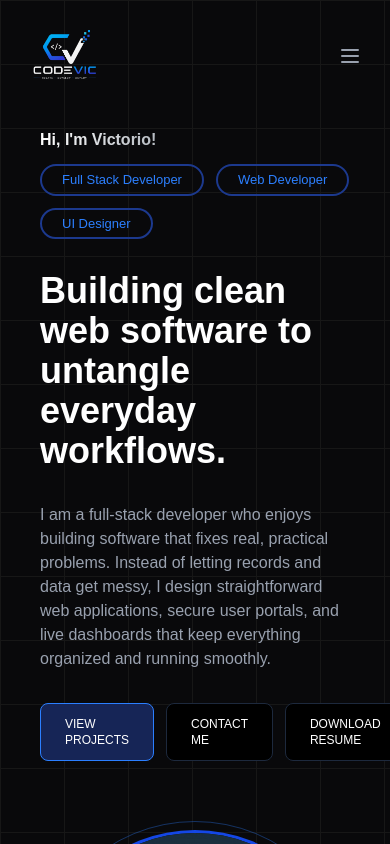
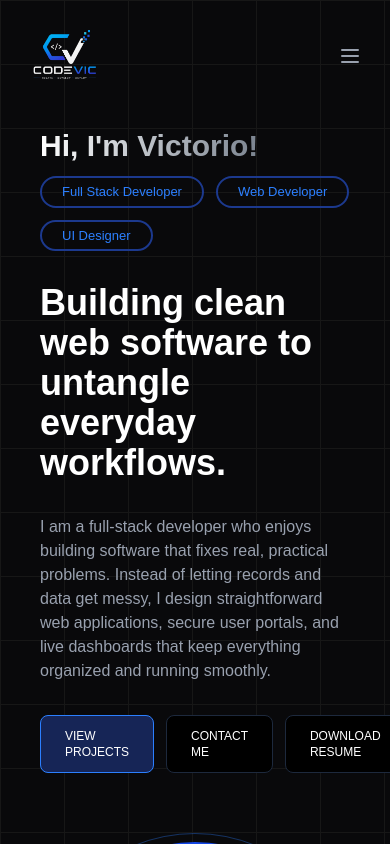
Before and after one commit to victorio222/codevic, a Next.js app: page / in a window 390 px wide. Shown: the top 844 px of the page. Built offline with nearby package versions, Linux system fonts and the light colour scheme.

Commit message:
text size update

```diff
--- a/app/pages/Home/Homepage.tsx
+++ b/app/pages/Home/Homepage.tsx
@@ -80,7 +80,7 @@
         viewport={{ once: true }}
       >
         <motion.h1
-          className="font-bold text-transparent bg-clip-text bg-linear-to-r from-white to-gray-600 sm:text-4xl md:text-6xl"
+          className="font-bold text-transparent bg-clip-text bg-linear-to-r from-white to-gray-600 text-3xl sm:text-4xl md:text-6xl"
           variants={itemVariants}
         >
           Hi, I'm Victorio!
```
